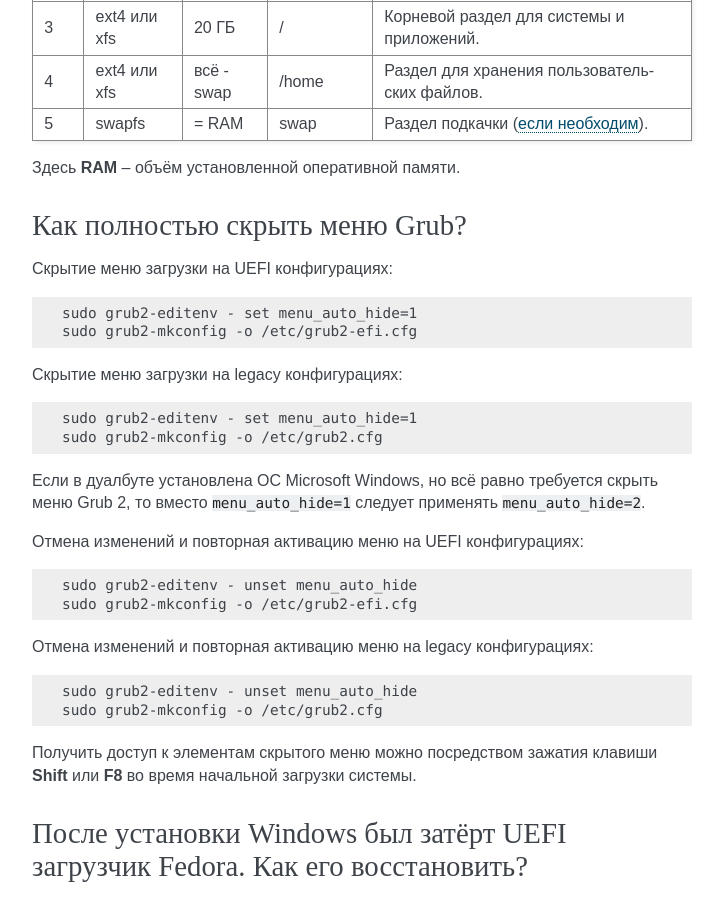
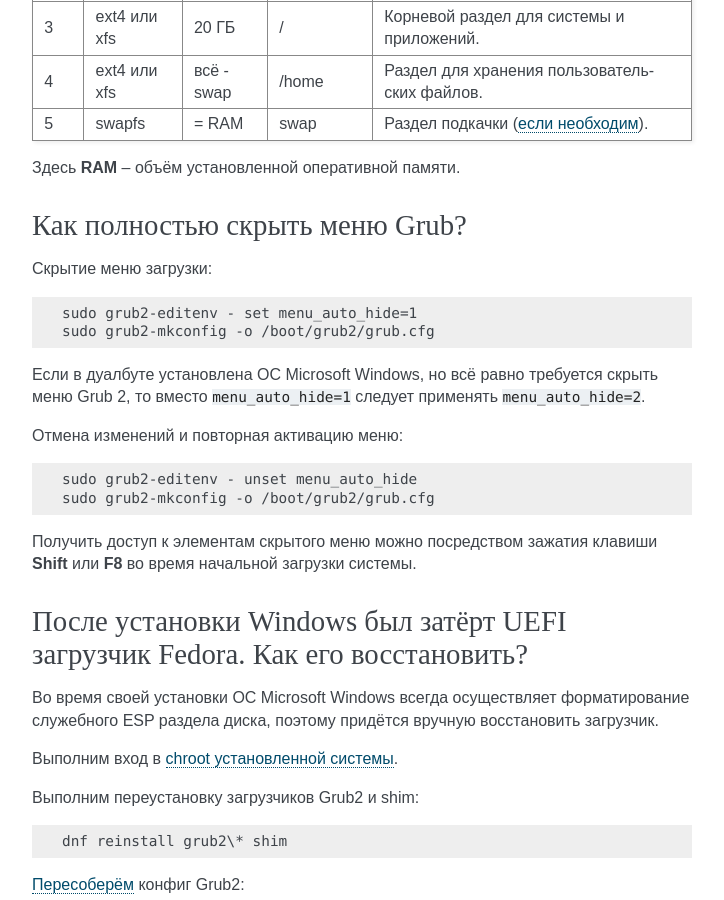
Before and after one commit to RussianFedora/FAQ, a Sphinx documentation site: the page built from source/installation.rst, in a window 1280 px wide and 900 px high, scrolled down 7196 px. Shown: the whole window, without its empty margins (388-1112 px from the left). Built offline with Sphinx 7.4.7, drawn with Linux system fonts in a browser that asks for light colours; comment, search, counter and statistics services are not loaded.

Commit message:
Updated grub-hide question.

```diff
--- a/source/installation.rst
+++ b/source/installation.rst
@@ -380,35 +380,21 @@
 Как полностью скрыть меню Grub?
 ====================================
 
-Скрытие меню загрузки на UEFI конфигурациях:
+Скрытие меню загрузки:
 
 .. code-block:: text
 
     sudo grub2-editenv - set menu_auto_hide=1
-    sudo grub2-mkconfig -o /etc/grub2-efi.cfg
-
-Скрытие меню загрузки на legacy конфигурациях:
-
-.. code-block:: text
-
-    sudo grub2-editenv - set menu_auto_hide=1
-    sudo grub2-mkconfig -o /etc/grub2.cfg
+    sudo grub2-mkconfig -o /boot/grub2/grub.cfg
 
 Если в дуалбуте установлена ОС Microsoft Windows, но всё равно требуется скрыть меню Grub 2, то вместо ``menu_auto_hide=1`` следует применять ``menu_auto_hide=2``.
 
-Отмена изменений и повторная активацию меню на UEFI конфигурациях:
+Отмена изменений и повторная активацию меню:
 
 .. code-block:: text
 
     sudo grub2-editenv - unset menu_auto_hide
-    sudo grub2-mkconfig -o /etc/grub2-efi.cfg
-
-Отмена изменений и повторная активацию меню на legacy конфигурациях:
-
-.. code-block:: text
-
-    sudo grub2-editenv - unset menu_auto_hide
-    sudo grub2-mkconfig -o /etc/grub2.cfg
+    sudo grub2-mkconfig -o /boot/grub2/grub.cfg
 
 Получить доступ к элементам скрытого меню можно посредством зажатия клавиши **Shift** или **F8** во время начальной загрузки системы.
 
```
